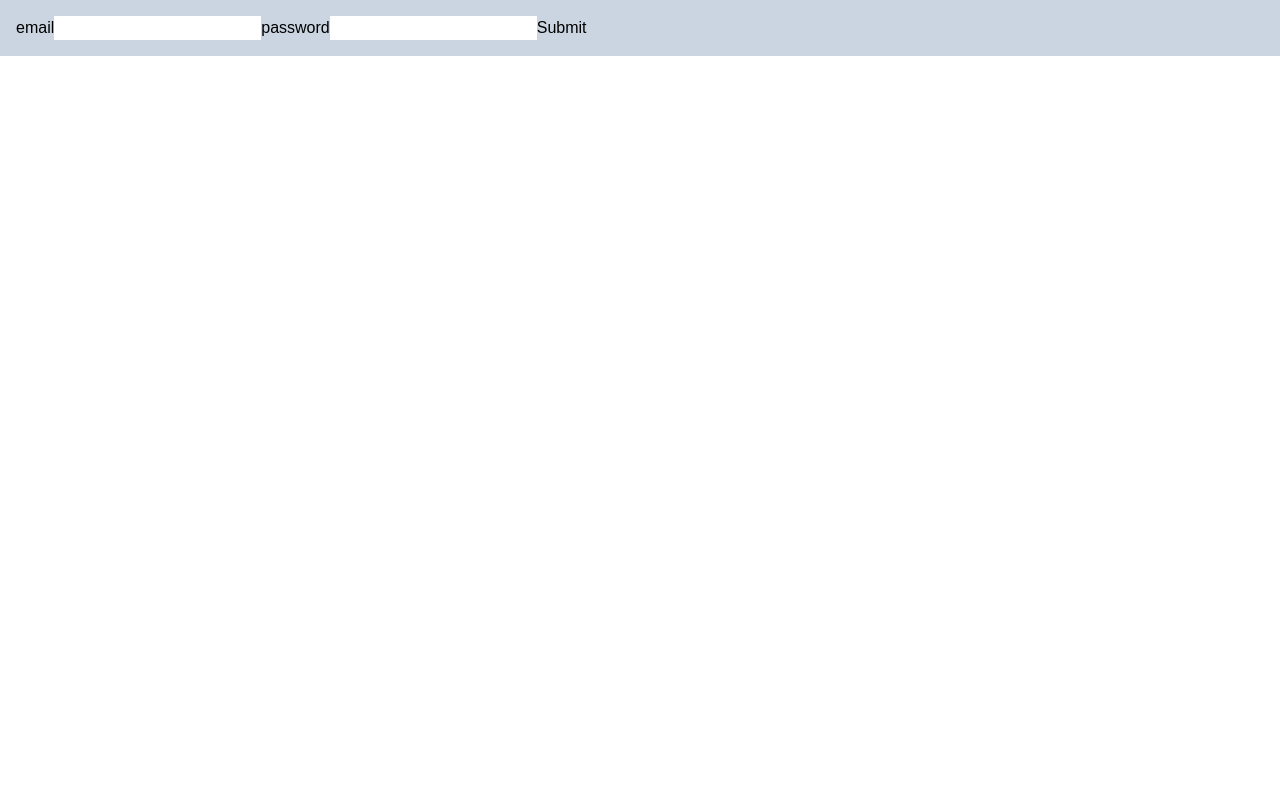
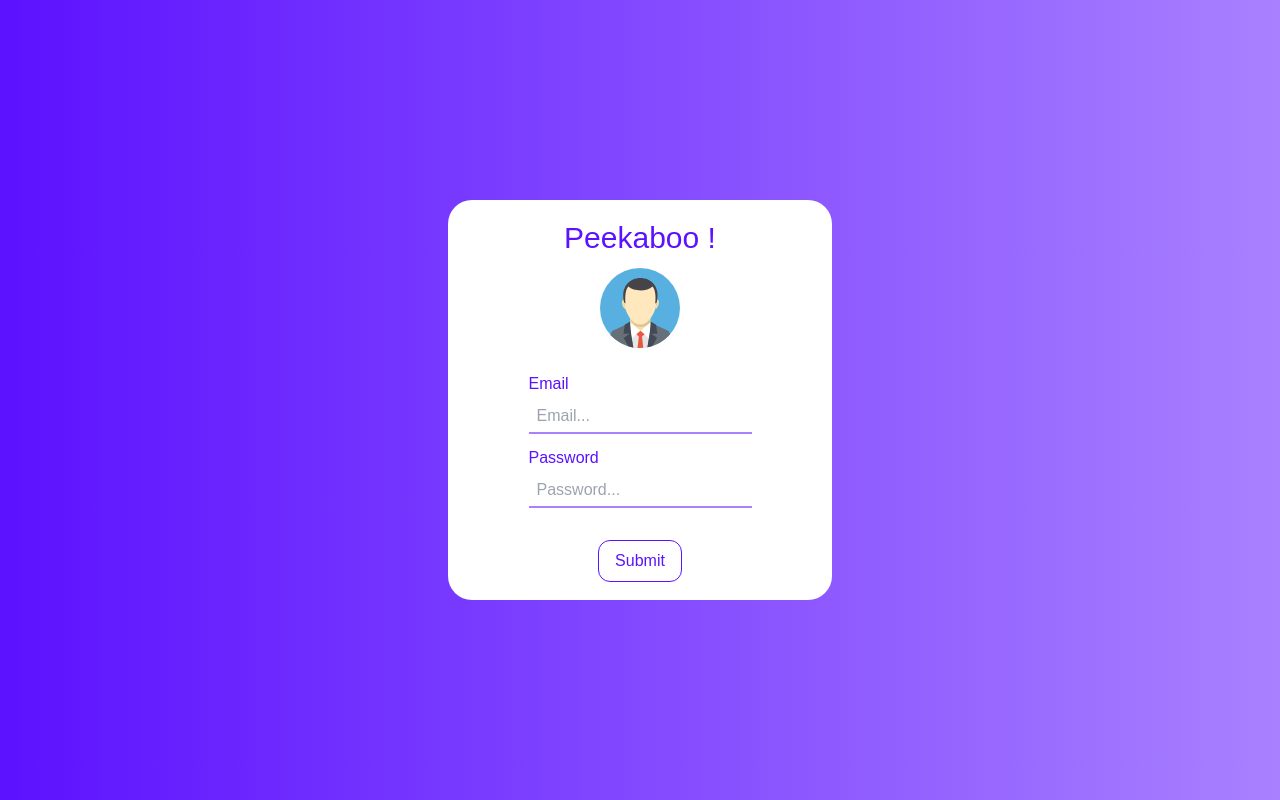
Before and after one commit to Yaamto/peakaboo-front, a React (Create React App) app: page /login in a window 1280 px wide. Built offline with nearby package versions, Linux system fonts and the light colour scheme.

Commit message:
[authenticate] Log out added + unstyled navbar added

```diff
--- a/package.json
+++ b/package.json
@@ -14,6 +14,7 @@
     "dotenv": "^16.0.3",
     "react": "^18.2.0",
     "react-dom": "^18.2.0",
+    "react-hot-toast": "^2.4.0",
     "react-router-dom": "^6.4.2",
     "react-scripts": "5.0.1",
     "typescript": "^4.8.4",
--- a/src/App.tsx
+++ b/src/App.tsx
@@ -3,6 +3,7 @@ import { useState } from 'react';
 import Home from "./pages/Home"
 import Register from "./pages/authenticate/Register"
 import Login from "./pages/authenticate/Login"
+
 import {
   BrowserRouter,
   Routes,
@@ -12,6 +13,7 @@ function App() {
 
 
   return (
+
     <BrowserRouter>
       <Routes>
         <Route path="/" element={<Home />}>
@@ -50,6 +52,7 @@ function App() {
       </Route> */}
       </Routes>
     </BrowserRouter>
+
   );
 }
 
--- /dev/null
+++ b/src/components/Navbar.tsx
@@ -0,0 +1,31 @@
+import React, { useEffect, useState, useContext } from 'react'
+import { NavLink, useNavigate } from 'react-router-dom'
+import { getAuth } from "../components/utils/isAuth"
+import { logout } from "../services/UserService"
+const Navbar = () => {
+    const [isAuth, setIsAuth] = useState<boolean>(false)
+    const navigate = useNavigate()
+    useEffect(() => {
+        getAuth().then(res => setIsAuth(res))
+    }, [])
+    const handleLogout = () => {
+        logout().then(() => navigate("/login"))
+    }
+    return (
+        <>
+            <div className="nav">
+                <p className='logo'><NavLink to="/">Peekaboo!</NavLink> </p>
+
+                <input type="checkbox" name="burger" id="burger" />
+                <ul className='navList'>
+                    <li><NavLink to="/">Home</NavLink></li>
+                    {isAuth ? (<button onClick={handleLogout}>Logout</button>) : (<NavLink to="/login">Login</NavLink>)}
+                </ul>
+            </div>
+
+
+        </>
+    );
+};
+
+export default Navbar;
--- /dev/null
+++ b/src/components/utils/isAuth.tsx
@@ -0,0 +1,29 @@
+import React, { useEffect, useState, useContext } from 'react'
+
+let isAuth = true
+
+export async function getAuth() {
+    try {
+
+        const res = await fetch(`${process.env.REACT_APP_API_URL}jwtid`, {
+            headers: {
+                'Content-Type': 'application/json'
+            },
+            credentials: 'include'
+        })
+        const data = await res.json()
+        console.log(data)
+        if (data.user._id) {
+            isAuth = true
+            return isAuth
+
+        } else {
+            isAuth = false
+            return isAuth
+        }
+    } catch (err) {
+        isAuth = false
+        return isAuth
+
+    }
+}
--- a/src/pages/Home.tsx
+++ b/src/pages/Home.tsx
@@ -1,8 +1,10 @@
 import React from 'react';
+import Navbar from '../components/Navbar';
 
 const Home = () => {
     return (
         <div>
+            <Navbar />
             <h1>Home</h1>
         </div>
     );
--- a/src/pages/authenticate/Login.tsx
+++ b/src/pages/authenticate/Login.tsx
@@ -1,9 +1,13 @@
 import React, { FC, useState } from 'react';
 import { IUser } from '../../interfaces/User';
 import { login } from "../../services/UserService"
+import { useNavigate } from 'react-router-dom'
+import toast, { Toaster } from 'react-hot-toast';
+
 const Login: React.FC = (): JSX.Element => {
-    const [user, setUser] = useState<IUser | {}>()
-    const [userResp, setUserResp] = useState<IUser | {}>()
+    const [user, setUser] = useState<IUser>()
+    const [isError, setIsError] = useState<string>("")
+    const navigate = useNavigate()
 
     const handleChange = (e: React.ChangeEvent<HTMLInputElement>) => {
         e.preventDefault();
@@ -15,18 +19,39 @@ const Login: React.FC = (): JSX.Element => {
     const handleLogin = (e: React.FormEvent, data: IUser | any): void => {
 
         e.preventDefault()
-        login(data).then((res) => setUserResp(res))
-        console.log(userResp)
+        if (user === undefined || user.email === "" || user.password === "") {
+            setIsError("Fill all the fields")
+        } else {
+            login(data).then((res) => {
+                if (res !== undefined) {
+                    setIsError("")
+                    navigate("/")
+                    toast.success('Successfully authenticate!');
+                } else {
+                    setIsError("Incorrect email or password ")
+                }
+            })
+        }
+
 
     }
     return (
-        <div>
-            <form action="" onSubmit={(e: React.FormEvent) => handleLogin(e, user)} className="bg-slate-300 p-4">
-                <label htmlFor="email">email</label>
-                <input type="text" name='email' onChange={(e: React.ChangeEvent<HTMLInputElement>) => handleChange(e)} />
-                <label htmlFor="password">password</label>
-                <input type="text" name='password' onChange={(e: React.ChangeEvent<HTMLInputElement>) => handleChange(e)} />
-                <button type='submit'>Submit</button>
+        <div className='bg-gradient-to-r from-purpleD to-purpleL h-screen flex justify-center items-center'>
+            <Toaster
+                position="top-center"
+                reverseOrder={false}
+            />
+            <form action="" onSubmit={(e: React.FormEvent) => handleLogin(e, user)} className="bg-white p-4 w-96 h-1/2 flex flex-col items-center rounded-3xl  ">
+                <p className='text-center Dosis text-purpleD text-3xl mt-1'>Peekaboo !</p>
+                <img src={process.env.PUBLIC_URL + 'profile.svg'} alt="" width="80" height="80" className='mx-auto mt-3' />
+                <p className='error text-red-600 text-center mt-3'>{isError !== "" ? isError : ""}</p>
+                <div className='flex flex-col items-center'>
+                    <label htmlFor="email" className='mt-3 self-start text-purpleD'>Email</label>
+                    <input type="text" name='email' className='mt-1 px-2 py-1 outline-0 border-b-2 border-purpleL' onChange={(e: React.ChangeEvent<HTMLInputElement>) => handleChange(e)} placeholder="Email..." />
+                    <label htmlFor="password" className='mt-3 self-start text-purpleD'>Password</label>
+                    <input type="password" name='password' className='mt-1 px-2 py-1 outline-0 border-b-2 border-purpleL' onChange={(e: React.ChangeEvent<HTMLInputElement>) => handleChange(e)} placeholder="Password..." />
+                </div>
+                <button type='submit' className='mt-8 text-purpleD border border-purpleD px-4 py-2 rounded-xl hover:text-white hover:bg-purpleD duration-300'>Submit</button>
             </form>
         </div>
     );
--- a/src/services/UserService.tsx
+++ b/src/services/UserService.tsx
@@ -1,13 +1,32 @@
 import { IUser } from "../interfaces/User"
 
 export const login = async (data: IUser) => {
-
+    try {
         const response = await fetch(`${process.env.REACT_APP_API_URL}auth/login`, {
             headers: { 'Content-Type': 'application/json' },
             method: "POST",
             credentials: "include",
             body: JSON.stringify({ email: data.email, password: data.password })
         })
+        console.log(response)
         const res = await response.json()
+
         return res.user as IUser
+    } catch (err) {
+        return err
     }
+
+}
+export const logout = async () => {
+    try {
+        await fetch(`${process.env.REACT_APP_API_URL}auth/logout`, {
+            headers: { 'Content-Type': 'application/json' },
+            method: "POST",
+            credentials: "include",
+        })
+
+    } catch (err) {
+        return err
+    }
+
+}
--- a/tailwind.config.js
+++ b/tailwind.config.js
@@ -14,7 +14,9 @@ module.exports = {
       colors: {
         'background': '#292931',
         'dark-gray': '#26262E',
-        'yellow': '#FFD60A'
+        'yellow': '#FFD60A',
+        'purpleD': '#5C11FF',
+        'purpleL': '#A981FF'
       },
       fontFamily: {
         sans: ['Dosis', 'sans-serif']
```
Also changed, not shown: public/profile.svg (added), 1 other file (tests, documents, lock files or other folders). Lines whose indentation alone changed are shown as unchanged.
